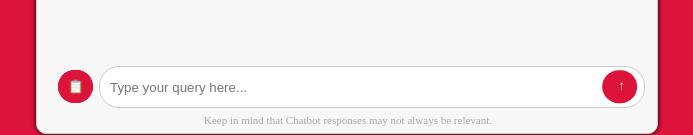
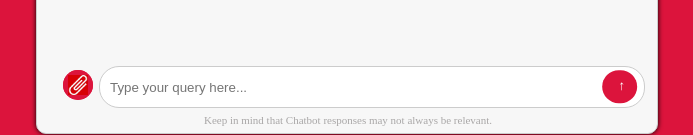
Before and after one commit to zarkk01/chatbot, a React (Create React App) app in the folder src/main/resources/frontend/: page / in a window 1280 px wide. Shown: the part 665-800 px from the top of the page, without its empty margins (293-986 px from the left). Built offline with nearby package versions, Linux system fonts and the light colour scheme.

Commit message:
add paper clip instead of the old logo

```diff
--- a/src/main/resources/frontend/src/App.css
+++ b/src/main/resources/frontend/src/App.css
@@ -19,6 +19,7 @@
   scrollbar-width: thin;
 }
 
+
 input[type="text"] {
   flex: 40;
   padding: 10px;
--- a/src/main/resources/frontend/src/components/UploadButton.css
+++ b/src/main/resources/frontend/src/components/UploadButton.css
@@ -2,10 +2,9 @@
     display: flex;
     align-items: center;
     margin-left: 3px; /* To align it nicely next to the arrow button */
-    padding: 0px;
     margin-right: 10px;
     border: none;
-    border-radius: 20px;
+    border-radius: 1000px;
     background-color: #DC143C; /* Vodafone red */
     color: white;
     cursor: pointer;
@@ -20,16 +19,23 @@
 }
 
 .upload-button button {
-    padding: 9px;
+    padding: 5px; /* Reduced padding to fit the image */
     border: none;
-    border-radius: 20px;
+    border-radius: 1000px;
     background-color: #DC143C; /* Vodafone red */
     color: white;
     cursor: pointer;
-    height: 100%; /* Ensure it matches the height of the arrow button */
+    display: flex; /* Use flex to center the image */
+    align-items: center;
+    justify-content: center;
 }
 
 .upload-button button:hover {
-    background-color: #d91439; /* Darker red */
+    background-color: #DC143C; /* Darker red */
     box-shadow: 0px 4px 6px rgba(0, 0, 0, 0.2); /* Add shadow on hover */
 }
+
+.button-icon {
+    width: 20px; /* Adjust size as needed */
+    height: auto; /* Maintain aspect ratio */
+}
--- a/src/main/resources/frontend/src/components/UploadButton.jsx
+++ b/src/main/resources/frontend/src/components/UploadButton.jsx
@@ -25,8 +25,14 @@ const UploadButton = () => {
 
     return (
         <div className="upload-button">
-            <input type="file" onChange={handleFileUpload}/>
-            <button onClick={handleFileUpload}>📋</button>
+            <input type="file" onChange={handleFileUpload} />
+            <button onClick={handleFileUpload}>
+                <img
+                    src={`${process.env.PUBLIC_URL}/images1.png`}
+                    alt="images1"
+                    className="button-icon"
+                />
+            </button>
         </div>
     );
 };
```
Also changed, not shown: src/main/resources/frontend/public/images1.png (added), src/main/resources/frontend/public/paper_clip.png (added).
